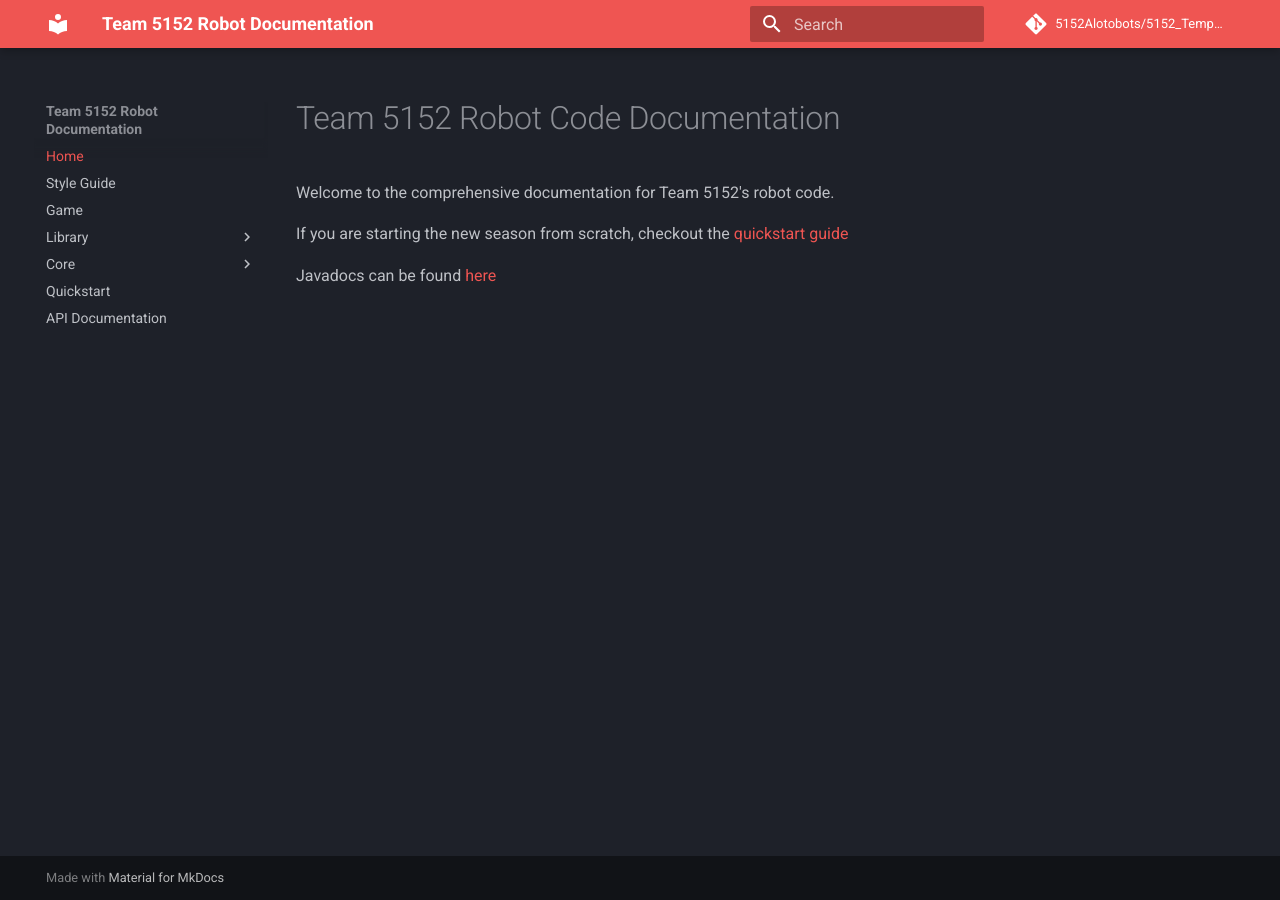
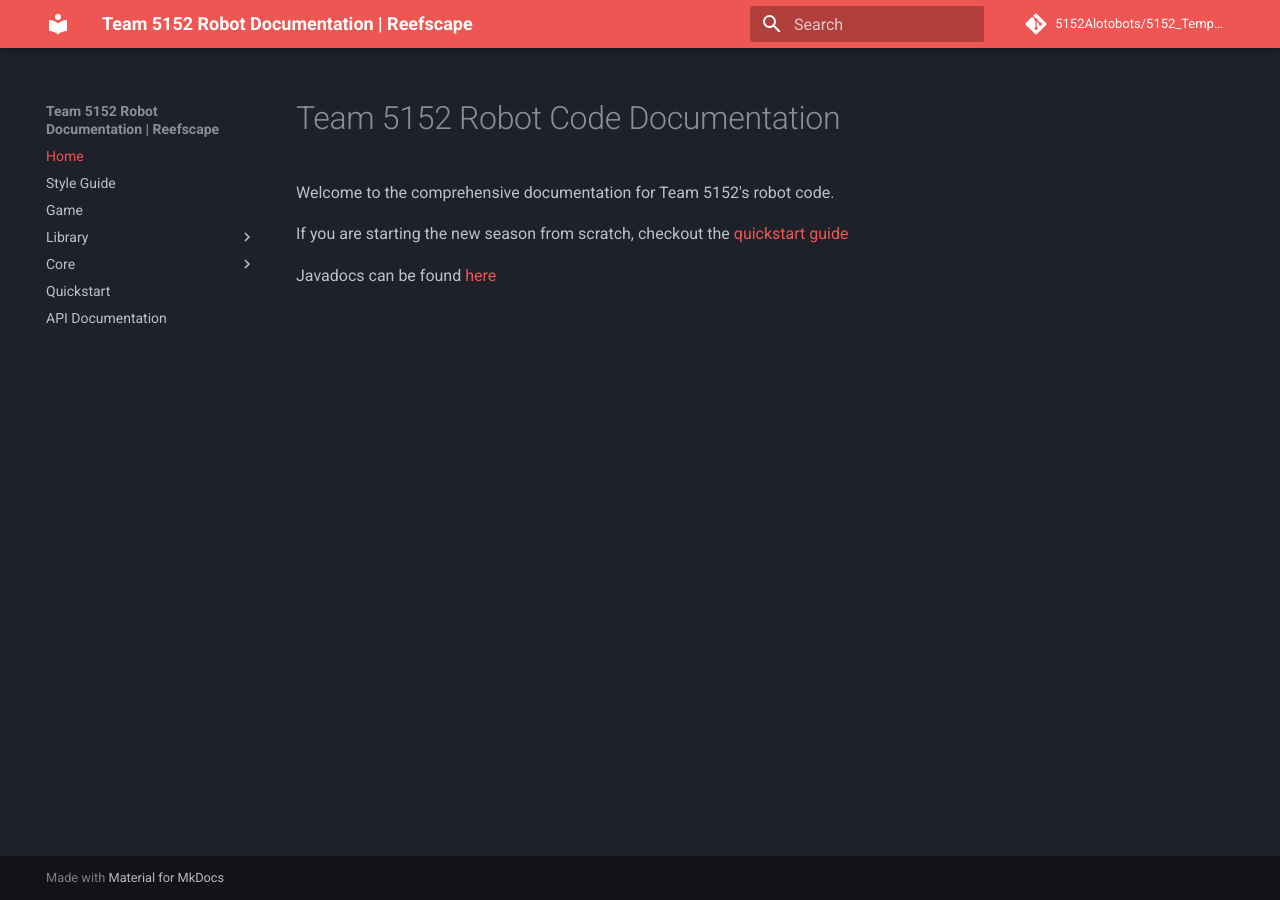
Before and after one commit to 5152Alotobots/5152_Reefscape, an MkDocs documentation site: the page built from docs/mkdocs/docs/index.md, in a window 1280 px wide. Built offline with MkDocs 1.6.1 and Material for MkDocs 9.7.7, drawn with Linux system fonts in a browser that asks for light colours; comment, search, counter and statistics services are not loaded.

Commit message:
update site URL for docs page

```diff
--- a/docs/mkdocs/mkdocs.yml
+++ b/docs/mkdocs/mkdocs.yml
@@ -1,5 +1,5 @@
-site_name: Team 5152 Robot Documentation
-site_url: https://5152alotobots.github.io/5152_Template/
+site_name: Team 5152 Robot Documentation | Reefscape
+site_url: https://5152alotobots.github.io/5152_Reefscape/
 theme:
   name: material
   palette:
```
